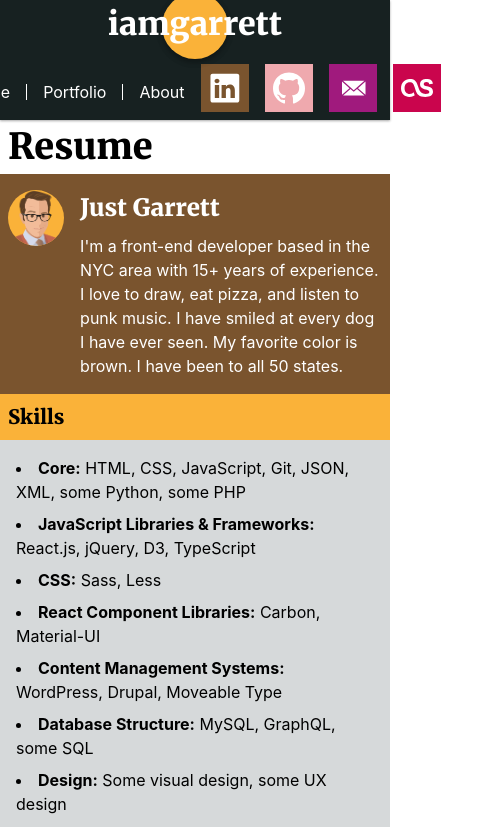
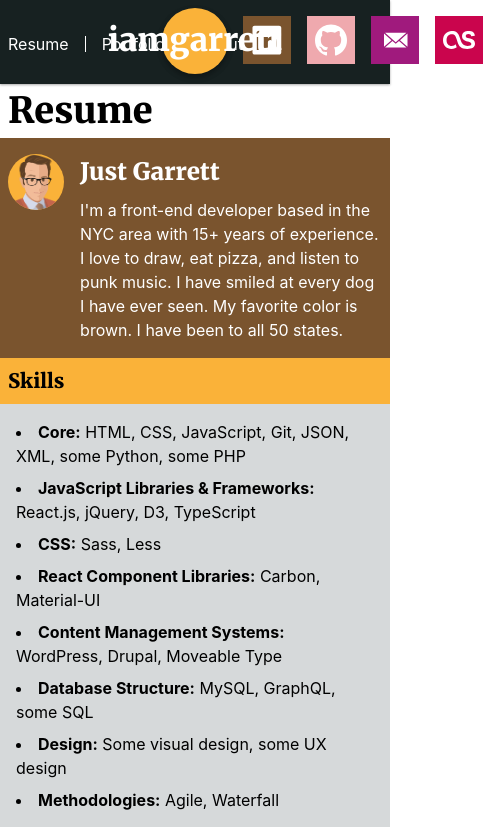
Before and after one commit to gvorbeck/iamgarrett, a React (Create React App) app: page / in a window 390 px wide. Shown: the top 827 px of the page, 483 px wide, since content can reach past the window. Built offline with nearby package versions, Linux system fonts and the light colour scheme.

Commit message:
better header media query

```diff
--- a/src/styles/header.scss
+++ b/src/styles/header.scss
@@ -26,10 +26,9 @@ html {
 
     @media screen and (max-width: vars.$first-header-break) {
         flex-direction: column;
-        padding: 1rem 0 0;
-        gap: 2rem;
-        height: auto;
+        padding: 1rem 0 0 0;
         position: static;
+
     }
 
     h1 {
@@ -40,6 +39,7 @@ html {
         @media screen and (max-width: vars.$first-header-break) {
             font-size: 2rem;
             z-index: 1;
+            padding-top: 1rem;
         }
 
         &::after {
@@ -60,13 +60,15 @@ html {
                 width: $dimension;
                 height: $dimension;
                 left: calc(50% - $dimension/2);
-                top: -23px;
+                top: -8px;
             }
         }
 
         & + div {
+            position: absolute;
+            width: calc(100% - 1rem);
             display: flex;
-            gap: 1rem;
+            justify-content: space-between;
         }
     }
 }
```
